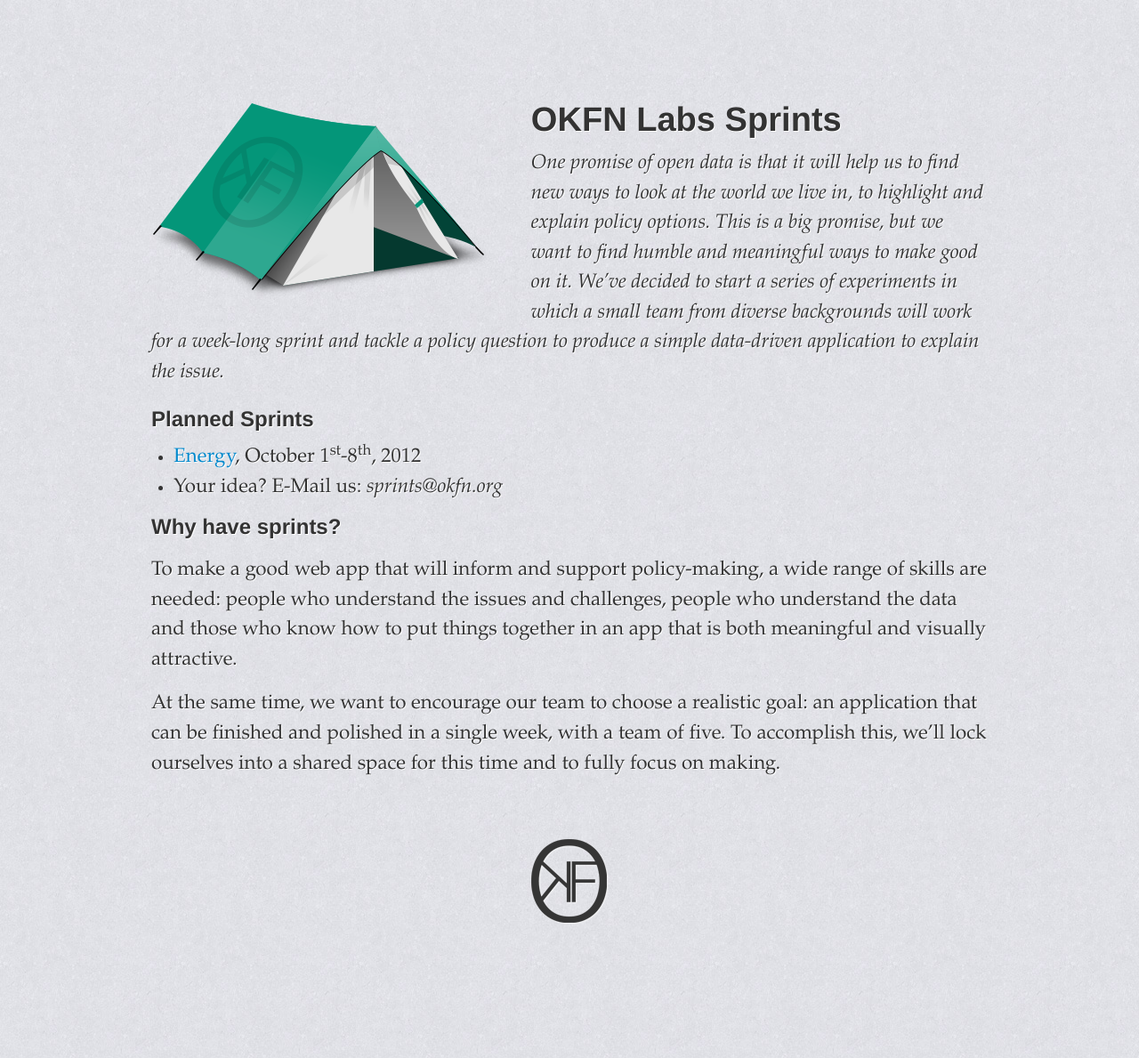
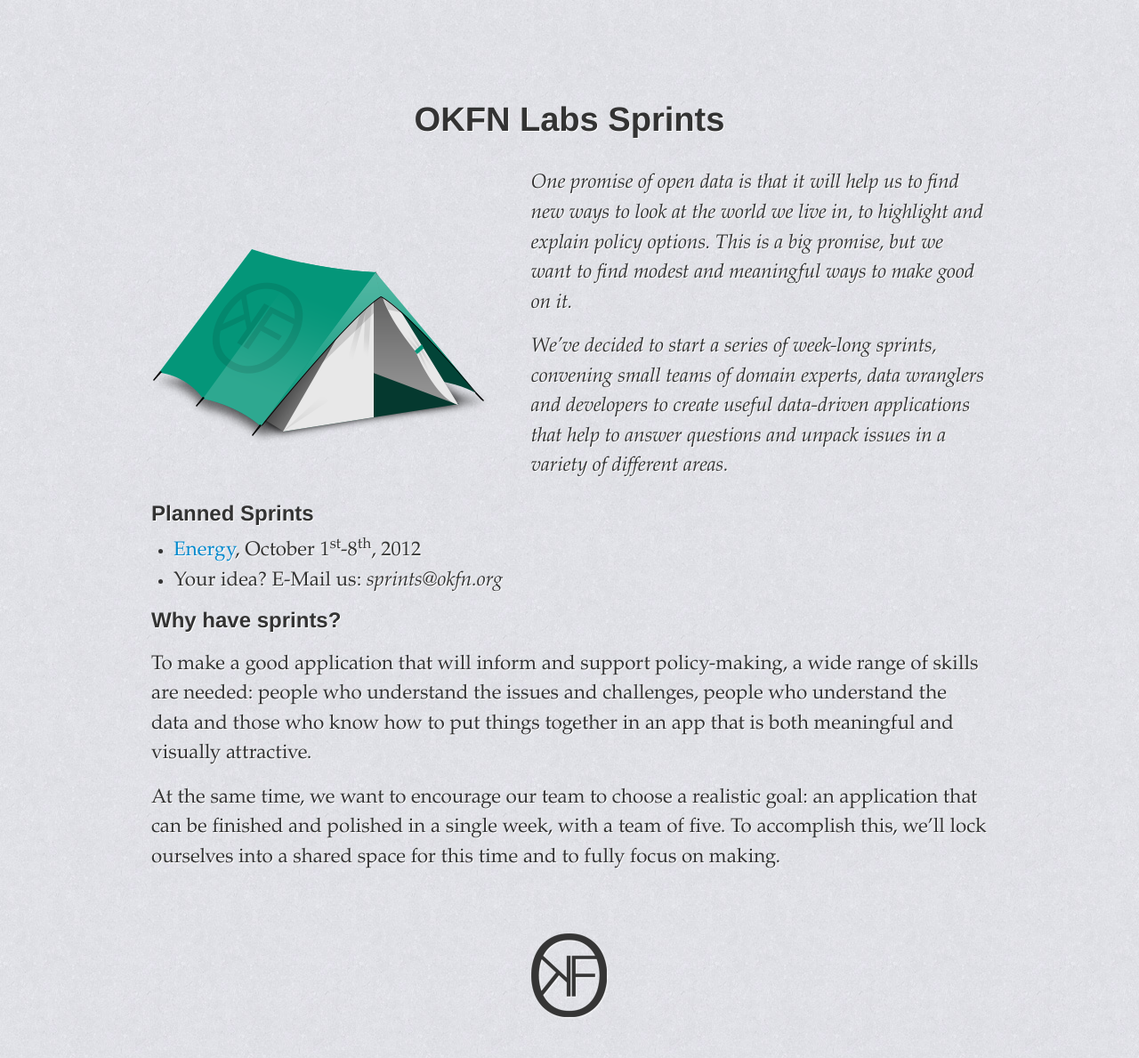
Before and after one commit to okfn/sprints.okfnlabs.org, a Jekyll site: the page built from index.md, in a window 1280 px wide. Shown: the whole page at 89% size. Built offline with Jekyll 4.4.1, drawn with Linux system fonts in a browser that asks for light colours; some web fonts are replaced; Markdown is read by kramdown in place of the engine named in the settings.

Commit message:
Update copy with jwyg's comments

```diff
--- a/css/style.css
+++ b/css/style.css
@@ -14,10 +14,20 @@ img.logo {
   float: left;
   margin-right: 2em;
   margin-bottom: 1em;
+  margin-top: 2em;
+}
+
+img.main-logo {
+  margin-top: 4em;
 }
 
 h1 {
   font-size: 1.7em;
+}
+
+h1.main {
+  text-align: center;
+  margin-bottom: 1em;
 }
 
 h1, h2, h3 {
@@ -39,8 +49,15 @@ p.teaser {
   font-style: italic;
 }
 
-li {
-  margin-top: 0.7em;
+li {  margin-top: 0.7em;
+}
+
+hr {
+
+}
+
+a:hover {
+  text-decoration: none;
 }
 
 footer {
@@ -52,7 +69,3 @@ footer span {
   display: block;
   text-align: center;
 }
-
-#okf-logo {
-
-}
--- a/index.md
+++ b/index.md
@@ -3,13 +3,13 @@ layout: default
 title: OKFN Labs Sprints
 ---
 
-<img src="/img/tent.png" class="logo">
 
-<h1>
-  OKFN Labs Sprints
-</h1>
+<h1 class="main">OKFN Labs Sprints</h1>
 
-<p class="teaser">One promise of open data is that it will help us to find new ways to look at the world we live in, to highlight and explain policy options. This is a big promise, but we want to find humble and meaningful ways to make good on it. We’ve decided to start a series of experiments in which a small team from diverse backgrounds will work for a week-long sprint and tackle a policy question to produce a simple data-driven application to explain the issue.</p>
+<img src="/img/tent.png" class="logo main-logo">
+
+<p class="teaser">One promise of open data is that it will help us to find new ways to look at the world we live in, to highlight and explain policy options. This is a big promise, but we want to find modest and meaningful ways to make good on it.</p>
+<p class="teaser">We’ve decided to start a series of week-long sprints, convening small teams of domain experts, data wranglers and developers to create useful data-driven applications that help to answer questions and unpack issues in a variety of different areas.</p>
 
 <h2>Planned Sprints</h2>
 <ul>
@@ -20,6 +20,6 @@ title: OKFN Labs Sprints
 
 <h2>Why have sprints?</h2>
 
-<p>To make a good web app that will inform and support policy-making, a wide range of skills are needed: people who understand the issues and challenges, people who understand the data and those who know how to put things together in an app that is both meaningful and visually attractive.</p>
+<p>To make a good application that will inform and support policy-making, a wide range of skills are needed: people who understand the issues and challenges, people who understand the data and those who know how to put things together in an app that is both meaningful and visually attractive.</p>
 
 <p>At the same time, we want to encourage our team to choose a realistic goal: an application that can be finished and polished in a single week, with a team of five. To accomplish this, we’ll lock ourselves into a shared space for this time and to fully focus on making.</p>
```
Also changed, not shown: energy/index.md (+6 -2 lines).
